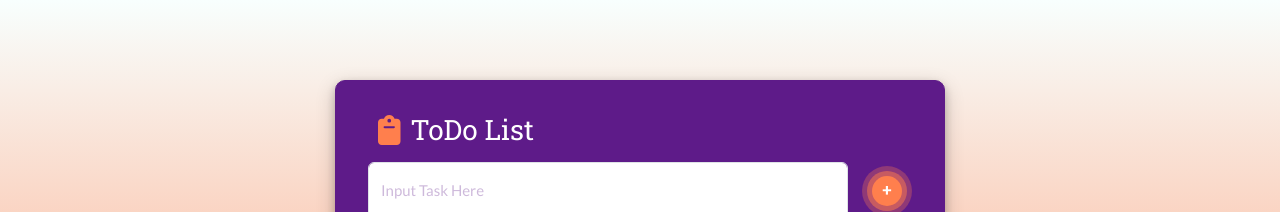
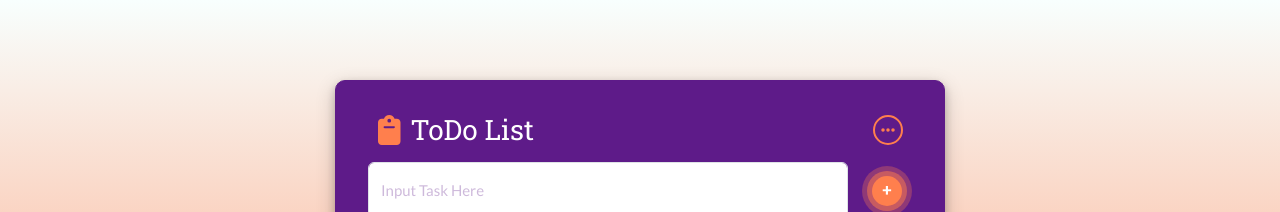
Before and after one commit to ElijahRDNT/todo-react, a React (Vite) app: page / in a window 1280 px wide. Shown: the top 212 px of the page. Built offline with nearby package versions, Linux system fonts and the light colour scheme.

Commit message:
feat: add done all, undone all, delete all

```diff
--- a/src/App.css
+++ b/src/App.css
@@ -146,6 +146,36 @@ p{
   color: #FF7F4D;
 }
 
+.custom-dropdown-toggle {
+  display: flex;
+  align-items: center;
+  justify-content: center;
+  width: 30px;
+  height: 30px;
+  border-radius: 50%;
+  background-color: rgba(255, 127, 77, 0);
+  border: 2px solid #FF7F4D;
+  padding: 0;
+  margin-right: 9px;
+  color: #FF7F4D !important;
+}
+
+.custom-dropdown-toggle::after {
+  display: none; /* Hide the default dropdown arrow */
+}
+
+.custom-dropdown-toggle .fa-ellipsis-v {
+  font-size: 20px;
+}
+
+.dropdown-menu{
+  background-color: #cfc8c1;
+}
+
+.dropdown-item{
+  color: #5E1B89;
+}
+
 @media (max-width: 768px) {
   h1 {
     font-size: 1.2rem;
--- a/src/components/Todo.jsx
+++ b/src/components/Todo.jsx
@@ -15,6 +15,8 @@ export const Todo = ({task, toggleComplete, deleteTodo, editTodo}) => {
       {task.createdAt}
     </Tooltip>
   );
+
+
 
   const circleButtonStyle = {
     width: '20px',
@@ -46,8 +48,27 @@ export const Todo = ({task, toggleComplete, deleteTodo, editTodo}) => {
       <div>
         <input onChange={() => toggleComplete(task.id)} className={`${task.completed ? "completed" : ""} form-check-input`} type="checkbox" checked={task.completed} value="" id="flexCheckDefault" style={{cursor:"pointer", alignItems:"center", marginRight:"12px", marginTop:"5px"}}/>
         <FontAwesomeIcon className="edit-icon" icon={faPenToSquare} onClick={() => editTodo(task.id)} />
-        <FontAwesomeIcon className="delete-icon" icon={faTrash} onClick={() => deleteTodo(task.id)} />
+        <FontAwesomeIcon className="delete-icon" icon={faTrash} type='button' data-bs-toggle="modal" data-bs-target="#deleteSingleModal" />
       </div>
+      {/* start of modal */}
+      <div className="modal fade" id="deleteSingleModal" tabIndex="-1" aria-labelledby="exampleModalLabel" aria-hidden="true">
+            <div className="modal-dialog">
+              <div className="modal-content">
+                <div className="modal-header">
+                  <h1 className="modal-title fs-5" id="exampleModalLabel">Oops!</h1>
+                  <button type="button" className="btn-close" data-bs-dismiss="modal" aria-label="Close"></button>
+                </div>
+                <div className="modal-body">
+                  Are you sure you want to delete this task?
+                </div>
+                <div className="modal-footer">
+                  <button type="button" className="btn btn-secondary" data-bs-dismiss="modal">Cancel</button>
+                  <button type="button" className="btn btn-primary" data-bs-dismiss="modal" onClick={() => deleteTodo(task.id)}>Yes</button>
+                </div>
+              </div>
+            </div>
+          </div>
+          {/* end of modal */}
     </div>
   )
 }
--- a/src/components/TodoWrapper.jsx
+++ b/src/components/TodoWrapper.jsx
@@ -1,16 +1,21 @@
 import React, {useState, useEffect} from 'react'
 import { FontAwesomeIcon } from '@fortawesome/react-fontawesome'
 import { faClipboard } from '@fortawesome/free-solid-svg-icons'
+import {faEllipsis} from '@fortawesome/free-solid-svg-icons'
 import './TodoWrapper.css'
 import { TodoForm } from './TodoForm'
 import { v4 as uuidv4 } from 'uuid';
 import { Todo } from './Todo';
 import { EditTodoForm } from './EditTodoForm';
 import Button from 'react-bootstrap/Button';
+import { Dropdown } from 'bootstrap'
+
 uuidv4();
 
 export const TodoWrapper = () => {
   const [todos, setTodos] = useState([])
+  const [allCompleted, setAllCompleted] = useState(false);
+  const [deleteAction, setDeleteAction] = useState(null); // To track the delete action
 
   const addTodo = todo => {
     const options = {
@@ -76,24 +81,86 @@ export const TodoWrapper = () => {
   const deleteCompletedTasks = () => {
     const updatedTodos = todos.filter(todo => !todo.completed);
     setTodos(updatedTodos);
-      localStorage.setItem('todos', JSON.stringify(updatedTodos));
+    localStorage.setItem('todos', JSON.stringify(updatedTodos));
   };
 
-  // Determine if there are completed tasks
-  const hasCompletedTasks = todos.some(todo => todo.completed);
+  const hasUncheckedTasks = todos.some(todo => !todo.completed); // Check if there are any unchecked tasks
+  const hasCheckedTasks = todos.some(todo => todo.completed); // Check if there are any checked tasks
+
+  const markAllAsDone = () => {
+    setTodos(todos.map(todo => ({ ...todo, completed: true })));
+    setAllCompleted(true);
+  };
+
+  const markAllAsUnfinished = () => {
+    setTodos(todos.map(todo => ({ ...todo, completed: false })));
+    setAllCompleted(false);
+  };
+
+  const deleteAllTasks = () => {
+    setTodos([]);
+    localStorage.removeItem('todos');
+  };
+
+  const handleDeleteConfirmed = () => {
+    if (deleteAction === 'completed') {
+      deleteCompletedTasks();
+    } else if (deleteAction === 'all') {
+      deleteAllTasks();
+    }
+    setDeleteAction(null); // Reset the action
+  };
+
 
   return (
     <div className='TodoWrapper' style={{display: "flex",flexDirection: "column", border: "1px solid #5E1B89"}}>
-      <div style={{ display: "flex", alignItems: "center", marginLeft:"10px", paddingBottom:"15px"}}>
-        <FontAwesomeIcon icon={faClipboard} className='todo-icon' />
-        <h1 style={{ margin: 0 }}>ToDo List</h1>
+      <div style={{ display: "flex", alignItems: "center", marginLeft:"10px", paddingBottom:"15px", justifyContent: "space-between"}}>
+          <div className='d-flex  align-items-center'>
+            <FontAwesomeIcon icon={faClipboard} className='todo-icon' />
+            <h1 style={{ margin: 0 }}>ToDo List</h1>
+          </div>
+          <div className="btn-group">
+            <button type="button" className="btn btn-secondary dropdown-toggle custom-dropdown-toggle" data-bs-toggle="dropdown" aria-expanded="false">
+            <FontAwesomeIcon icon={faEllipsis} />
+            </button>
+            {/* <!-- Button trigger modal -->
+              <button type="button" className="btn btn-primary" data-bs-toggle="modal" data-bs-target="#exampleModal">
+                Launch demo modal
+              </button> */}
+
+            <ul className="dropdown-menu dropdown-menu-end">
+              <li><button className="dropdown-item" onClick={markAllAsUnfinished} disabled={!hasCheckedTasks}>Mark All as Unfinished</button></li>
+              <li><button className="dropdown-item" onClick={markAllAsDone} disabled={!hasUncheckedTasks}>Mark All as Done</button></li>
+              <li><button className="dropdown-item" onClick={() => setDeleteAction('completed')} disabled={!hasCheckedTasks} data-bs-toggle="modal" data-bs-target="#exampleModal">Delete Completed Tasks</button></li>
+              <li><button className="dropdown-item" onClick={() => setDeleteAction('all')} disabled={todos.length === 0} data-bs-toggle="modal" data-bs-target="#exampleModal">Delete All</button></li>
+            </ul>
+          </div>
+          {/* start of modal */}
+          <div className="modal fade" id="exampleModal" tabIndex="-1" aria-labelledby="exampleModalLabel" aria-hidden="true">
+            <div className="modal-dialog">
+              <div className="modal-content">
+                <div className="modal-header">
+                  <h1 className="modal-title fs-5" id="exampleModalLabel">Oops!</h1>
+                  <button type="button" className="btn-close" data-bs-dismiss="modal" aria-label="Close"></button>
+                </div>
+                <div className="modal-body">
+                  Are you sure you want to delete {deleteAction === 'all' ? 'all tasks' : 'the completed tasks'}?
+                </div>
+                <div className="modal-footer">
+                  <button type="button" className="btn btn-secondary" data-bs-dismiss="modal">Cancel</button>
+                  <button type="button" className="btn btn-primary" data-bs-dismiss="modal" onClick={handleDeleteConfirmed}>Yes</button>
+                </div>
+              </div>
+            </div>
+          </div>
+          {/* end of modal */}
       </div>
         <TodoForm addTodo={addTodo} />
-        {hasCompletedTasks && (
+        {/* {hasCompletedTasks && (
         <Button variant="primary" size='sm' onClick={deleteCompletedTasks} className='del-completed'>
           DELETE COMPLETED TASKS
         </Button>
-        )}
+        )} */}
         {todos.map((todo) =>{
           console.log(todo.id);
           return todo.isEditing ? (
```
